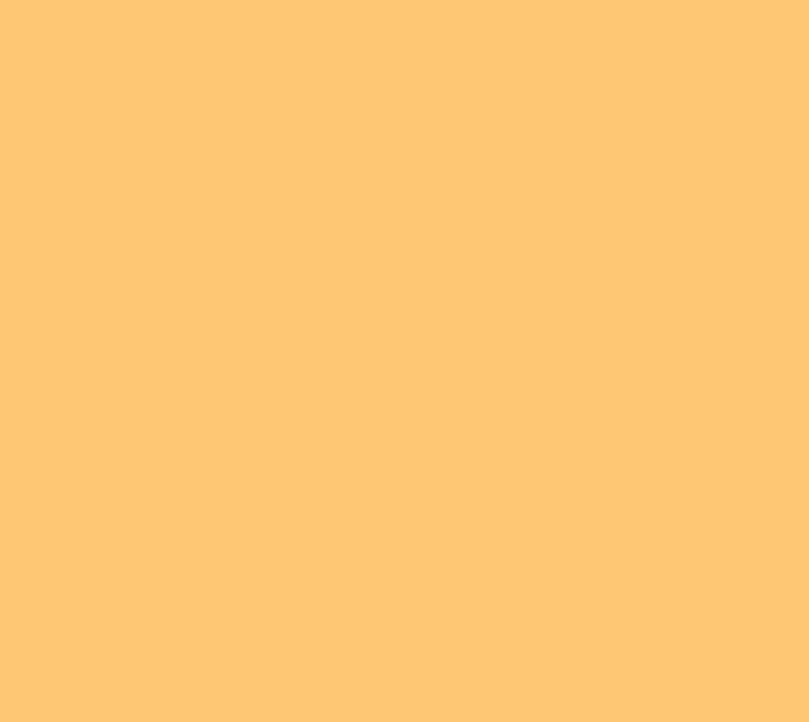
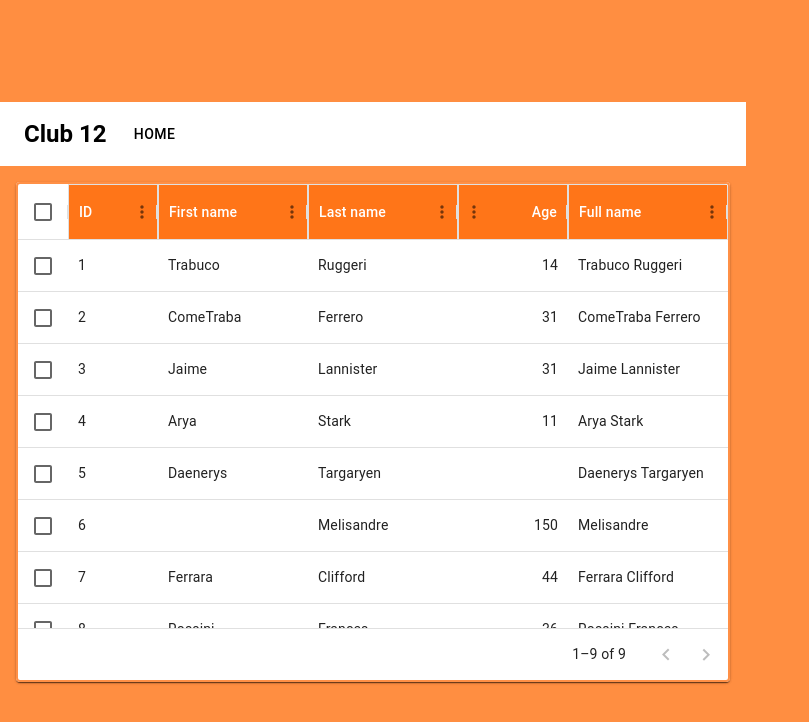
Before and after one commit to FrancoRu/Taller-de-Integracion, a React (Vite) app in the folder Club12-WebClient/: page /torneo in a window 1280 px wide. Before the commit this address had no page. Shown: the top 722 px of the page, without its empty margins (0-809 px from the left). Built offline with nearby package versions, Linux system fonts and the light colour scheme.

Commit message:
view torneo

```diff
--- a/Club12-WebClient/package.json
+++ b/Club12-WebClient/package.json
@@ -10,9 +10,9 @@
     "preview": "vite preview"
   },
   "dependencies": {
-    "@emotion/react": "^11.11.3",
     "@emotion/styled": "^11.11.0",
     "@mui/material": "^5.15.7",
+    "@mui/x-data-grid": "^6.19.3",
     "@vitejs/plugin-react": "^4.2.0",
     "axios": "^1.6.7",
     "formik": "^2.4.5",
--- a/Club12-WebClient/src/App.css
+++ b/Club12-WebClient/src/App.css
@@ -1,4 +1,6 @@
-body {
-    font-family: Arial, Helvetica, sans-serif;
-    background-color: #fdc774;
+
+  .tabla-header {
+    background-color: #FF7518; /* Cambia esto al color que desees */
+    color: white;
+    border: 1px solid #000;
   }
--- a/Club12-WebClient/src/App.tsx
+++ b/Club12-WebClient/src/App.tsx
@@ -3,9 +3,9 @@ import { ThemeProvider } from '@emotion/react'
 import './App.css'
 import theme from './styles/theme'
 import { Routes, Route, BrowserRouter as Router } from 'react-router-dom'
-import Nav from './layouts/nav'
 import Home from './components/Home'
 import { CssBaseline } from '@mui/material/'
+import TournamentView from './components/TournamentView'
 
 function App (): JSX.Element {
   return (
@@ -15,11 +15,10 @@ function App (): JSX.Element {
       <Router>
         <div style={{ flex: 1 }}>
           <Routes>
-            <Route path="/" element={ <Nav />}>
-              <Route index element={<Home/>} />
-              <Route path="home" element={<Home/>} />
-              <Route path="login" element={<Login />} />
-            </Route>
+              <Route path="/home" element={<Home/>} />
+              <Route path="/login" element={<Login />} />
+              <Route path="/torneo" element={<TournamentView/>} />
+
           </Routes>
         </div>
         </Router>
--- /dev/null
+++ b/Club12-WebClient/src/components/DataTable.tsx
@@ -0,0 +1,84 @@
+import * as React from 'react'
+import Box from '@mui/material/Box'
+import { DataGrid, type GridColDef, type GridValueGetterParams } from '@mui/x-data-grid'
+
+const columns: GridColDef[] = [
+  { field: 'id', headerName: 'ID', width: 90, headerClassName: 'tabla-header' },
+  {
+    field: 'firstName',
+    headerName: 'First name',
+    width: 150,
+    editable: false,
+    headerClassName: 'tabla-header'
+  },
+  {
+    field: 'lastName',
+    headerName: 'Last name',
+    width: 150,
+    editable: false,
+    headerClassName: 'tabla-header'
+  },
+  {
+    field: 'age',
+    headerName: 'Age',
+    type: 'number',
+    width: 110,
+    editable: false,
+    headerClassName: 'tabla-header'
+  },
+  {
+    field: 'fullName',
+    headerName: 'Full name',
+    description: 'This column has a value getter and is not sortable.',
+    sortable: false,
+    width: 160,
+    headerClassName: 'tabla-header',
+    valueGetter: (params: GridValueGetterParams) =>
+      `${params.row.firstName || ''} ${params.row.lastName || ''}`
+  }
+]
+
+const rows = [
+  { id: 1, lastName: 'Ruggeri', firstName: 'Trabuco', age: 14 },
+  { id: 2, lastName: 'Ferrero', firstName: 'ComeTraba', age: 31 },
+  { id: 3, lastName: 'Lannister', firstName: 'Jaime', age: 31 },
+  { id: 4, lastName: 'Stark', firstName: 'Arya', age: 11 },
+  { id: 5, lastName: 'Targaryen', firstName: 'Daenerys', age: null },
+  { id: 6, lastName: 'Melisandre', firstName: null, age: 150 },
+  { id: 7, lastName: 'Clifford', firstName: 'Ferrara', age: 44 },
+  { id: 8, lastName: 'Frances', firstName: 'Rossini', age: 36 },
+  { id: 9, lastName: 'Roxie', firstName: 'Harvey', age: 65 }
+]
+
+const DataTable: React.FC = () => {
+  return (
+    <Box sx={{ height: 500, width: '100%' }}>
+      <DataGrid
+        sx={{
+          boxShadow: 1,
+          border: 2,
+          borderColor: 'primary.light',
+          '& .MuiDataGrid-cell:hover': {
+            color: 'primary.main'
+          }
+        }}
+        rows={rows}
+        columns={columns}
+        initialState={{
+          pagination: {
+            paginationModel: {
+              pageSize: 10
+            }
+          }
+        }}
+        pageSizeOptions={[5]}
+        checkboxSelection
+        disableRowSelectionOnClick
+      />
+    </Box>
+  )
+}
+
+export default DataTable
+
+// https://mui.com/x/react-data-grid/  WEB DEL TABLE
--- a/Club12-WebClient/src/components/GridContainers.tsx
+++ b/Club12-WebClient/src/components/GridContainers.tsx
@@ -12,7 +12,6 @@ const GridContainers: React.FC = () => {
         flexDirection: 'column',
         alignItems: 'center',
         justifyContent: 'center',
-        minHeight: '300vh', // Set minimum height to fill the viewport
         m: 2,
         p: 'auto'
       }}
--- a/Club12-WebClient/src/components/Login.tsx
+++ b/Club12-WebClient/src/components/Login.tsx
@@ -52,7 +52,8 @@ const Login: React.FC = () => {
         color: 'black',
         padding: '16px',
         borderRadius: '8px',
-        marginTop: '3rem'
+        marginTop: '3rem',
+        boxShadow: '0 2px 4px rgba(0, 0, 0, 0.6)'
       }}
     >
       <Typography variant="h5">Login</Typography>
--- /dev/null
+++ b/Club12-WebClient/src/components/TournamentView.tsx
@@ -0,0 +1,26 @@
+import { Box, Paper } from '@mui/material'
+import Nav from '../layouts/nav'
+import DataTable from './DataTable'
+
+const TournamentView: React.FC = () => {
+  return (
+        <>
+        <Nav/>
+
+        <Paper
+        sx={{
+          display: 'flex',
+          flexDirection: 'column',
+          alignItems: 'center',
+          justifyContent: 'center',
+          m: 2,
+          p: 'auto'
+        }}
+        >
+        <DataTable></DataTable>
+        </Paper>
+    </>
+  )
+}
+
+export default TournamentView
--- a/Club12-WebClient/src/styles/theme.tsx
+++ b/Club12-WebClient/src/styles/theme.tsx
@@ -9,7 +9,7 @@ const theme = createTheme({
       main: '#F54703'
     },
     background: {
-      default: '#fdc774'
+      default: '#FF8E41'
     }
   }
 })
```
Also changed, not shown: 1 other file (tests, documents, lock files or other folders).
